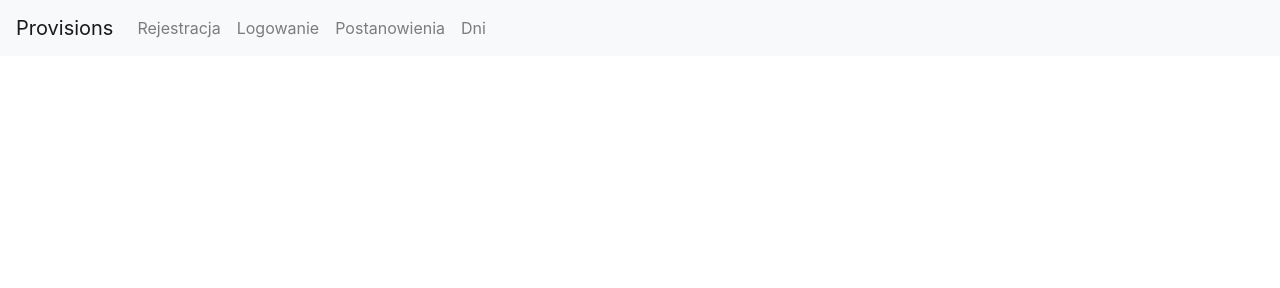
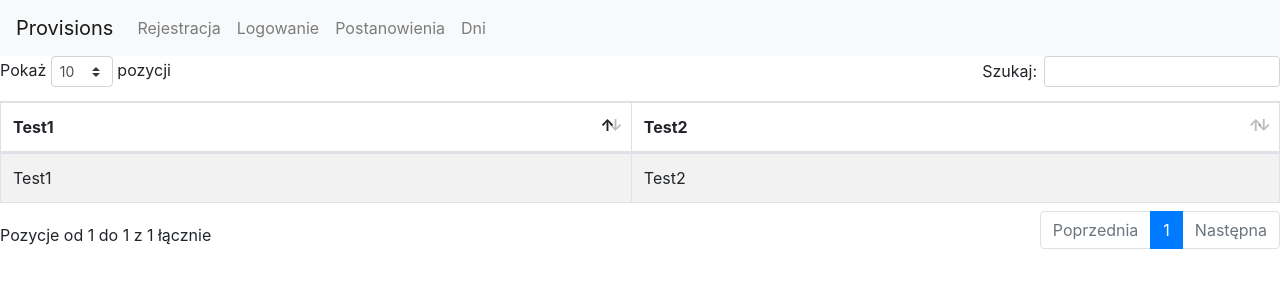
Before and after one commit to Adrenotoruz/provisions, a plain HTML site: page index.html in a window 1280 px wide. Drawn offline with nearby package versions, Linux system fonts and the light colour scheme.

Commit message:
test table

```diff
--- a/index.html
+++ b/index.html
@@ -137,6 +137,16 @@
       <div id="message-screen">
 
       </div>
+      <table id="table" class="table table-striped table-bordered" style="width: 100%">
+        <thead>
+          <th>Test1</th>
+          <th>Test2</th>
+        </thead>
+        <tbody>
+          <td>Test1</td>
+          <td>Test2</td>
+        </tbody>
+      </table>
 
     <!-- Optional JavaScript -->
     <!-- jQuery first, then Popper.js, then Bootstrap JS -->
```
